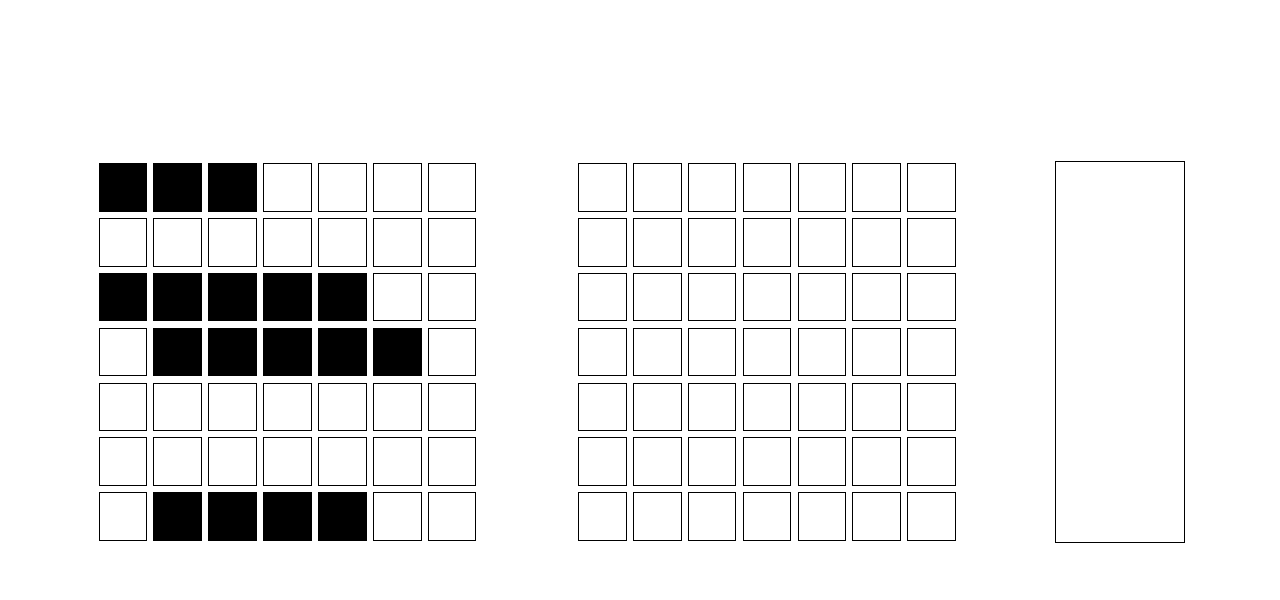
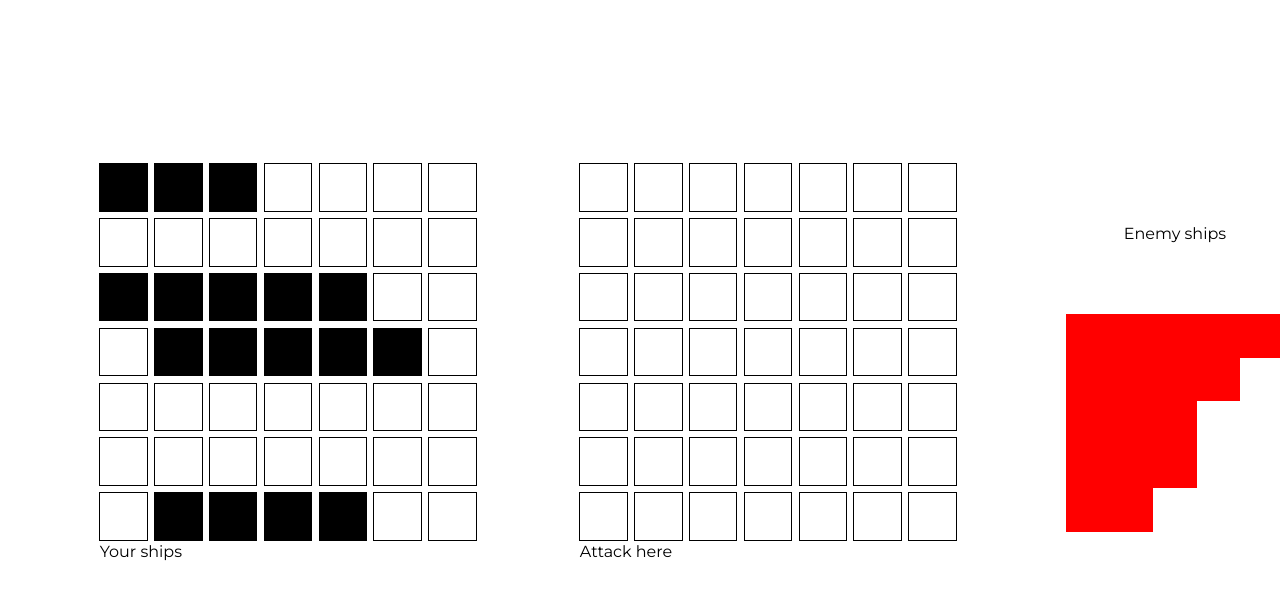
Before and after one commit to aaronjr/battleship, a website built with webpack: page dist/index.html in a window 1280 px wide. Both pictures are taken after a click on the button "START". Built offline with nearby package versions, Linux system fonts and the light colour scheme.

Commit message:
Sidebar now loads with correct ships, their health and updates after each shot. Changes made to CSS.

```diff
--- a/src/DOM.js
+++ b/src/DOM.js
@@ -1,8 +1,10 @@
 /* eslint-disable no-restricted-syntax */
 /* eslint-disable guard-for-in */
 
+import { updateSide } from './shipHolder';
 import updateComputerBoardDOM from './updateComputerBoardDOM';
 import updatePlayerBoardDOM from './updatePlayerBoardDOM';
+// import fillSide from './shipHolder';
 
 const createDOM = () => {
   const create = () => {
@@ -62,11 +64,13 @@ const createDOM = () => {
     container.append(boardTwo);
     container.append(ships);
   };
-
+  let counter = 0;
   const loadDOM = () => {
     // load loaded board to screen
     updateComputerBoardDOM();
     updatePlayerBoardDOM();
+    if (counter !== 0) { updateSide(); }
+    counter += 1;
   };
 
   const again = () => {
@@ -84,3 +88,8 @@ const createDOM = () => {
 };
 
 export default createDOM;
+
+// get all ships
+// ships .length for length
+// ships .hitcount for color
+// call updayed within loadDOM
--- a/src/gameboard.js
+++ b/src/gameboard.js
@@ -9,6 +9,8 @@ const gameboard = () => {
   const board = {};
   // list of ships on board
   const ships = [];
+  // export list of ships
+  const shipList = () => ships;
 
   // loop through and create 7 x 7 board - a0, a1 ... g6
   // set keys and their values
@@ -99,6 +101,7 @@ const gameboard = () => {
     printBoard,
     recieveHit,
     checkAlive,
+    shipList,
   };
 };
 
--- a/src/index.js
+++ b/src/index.js
@@ -1,5 +1,6 @@
 import './style.css';
 import { main, create } from './mainLoop';
+import { fillSide } from './shipHolder';
 // import Icon from './icon.png';
 
 const mainGame = main();
@@ -8,4 +9,5 @@ button.addEventListener('click', () => {
   create.loadDOM();
   mainGame.start();
   button.style.display = 'none';
+  fillSide();
 });
--- a/src/mainLoop.js
+++ b/src/mainLoop.js
@@ -29,7 +29,6 @@ export const main = () => {
       // winner and update board
       if (!(compBoard.checkAlive())) {
         gameOver = true;
-        create.loadDOM();
         banner.textContent = 'Congratulations, you won';
         create.again();
       }
@@ -45,7 +44,6 @@ export const main = () => {
       // winner and update board
       if (!(playerBoard.checkAlive())) {
         gameOver = true;
-        create.loadDOM();
         banner.textContent = 'Better luck next time, the computer won';
         create.again();
       }
--- /dev/null
+++ b/src/shipHolder.js
@@ -0,0 +1,43 @@
+/* eslint-disable no-param-reassign */
+/* eslint-disable prefer-destructuring */
+/* eslint-disable import/prefer-default-export */
+/* eslint-disable no-unused-vars */
+/* eslint-disable no-empty-pattern */
+/* eslint-disable no-restricted-syntax */
+/* eslint-disable guard-for-in */
+import { compBoard } from './setup';
+
+export const fillSide = () => {
+  const holder = document.querySelector('.shipHolder');
+  const topOfHolder = document.createElement('div');
+  topOfHolder.className += 'top';
+  topOfHolder.textContent = 'Enemy ships';
+  holder.append(topOfHolder);
+  const ships = compBoard.shipList();
+
+  ships.forEach((ship, index) => {
+    const length = ship.getLength();
+    const hits = ship.hitCount();
+    const div = document.createElement('div');
+    div.className += 'ship';
+    div.setAttribute('ship', index);
+    for (let i = 0; i < length; i += 1) {
+      const box = document.createElement('div');
+      box.className = 'part';
+      if (i > 0 && i <= hits) {
+        box.style.backgroundColor = 'green';
+      }
+      div.append(box);
+    }
+    holder.append(div);
+  });
+};
+
+export const updateSide = () => {
+  const ships = compBoard.shipList();
+  ships.forEach((ship, index) => {
+    const hits = ship.hitCount() - 1;
+    const children = [...document.querySelector(`[ship="${index}"]`).children];
+    children.forEach((child, i) => { if (i <= hits) { child.style.backgroundColor = 'green'; } });
+  });
+};
--- a/src/style.css
+++ b/src/style.css
@@ -38,16 +38,24 @@ body{
   display: grid;
   grid-template-columns: repeat(7, 1fr);
   place-items: center;
+  position: relative;
 }
-
+.boardOne::after{
+  content: 'Your ships';
+  position: absolute;
+  bottom:-17px;
+  left: 1%;
+}
+.boardTwo::after{
+  content: 'Attack here';
+  position: absolute;
+  bottom:-17px;
+  left: 1%;
+}
 .box{
   aspect-ratio: 1/1;
   width: 85%;
   border: solid black 1px;
-}
-
-.colour{
-  background-color: blcak;
 }
 
 .start,
@@ -63,5 +71,31 @@ body{
 .shipHolder{
   height: calc( (100vw / 100 * 30) - 4px );
   width: 10%;
-  border: solid 1px black;
+  display: grid;
+  grid-template-rows: 40% repeat(5, 1fr);
 }
+
+.top{
+  width: 100%;
+  display: grid;
+  justify-content: center;
+  align-items: flex-end;
+  padding-bottom: 30%;
+  text-align: center;
+  color: black;
+}
+.ship{
+  display: grid;
+  grid-template-columns: repeat(5, 1fr);
+  margin: 0px 10px;
+}
+
+.part{
+  width:100%;
+  aspect-ratio: 1/1;
+  background-color: red;
+}
+
+.ship:last-child{
+  margin-bottom: 25%;
+}
```
